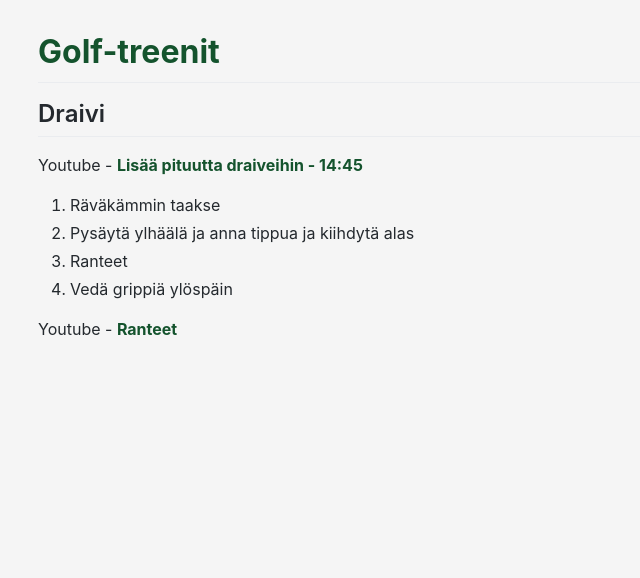
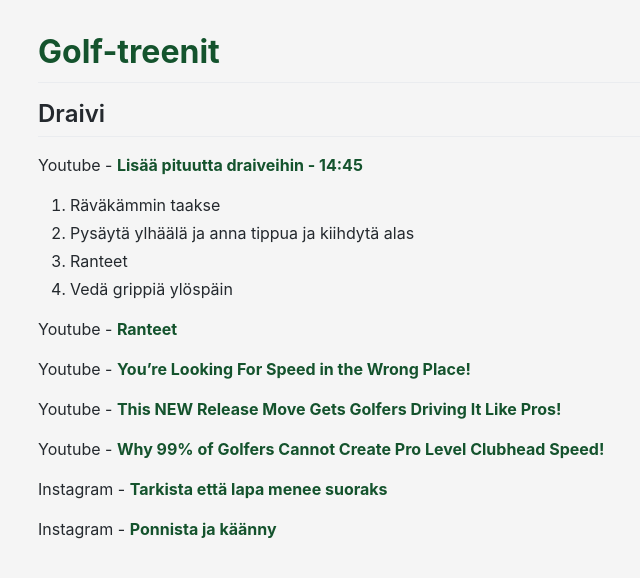
Before and after one commit to haapio/haapio.github.io, a Jekyll site: the page built from draivi.md, in a window 1280 px wide. Shown: the top 578 px of the page, without its empty margins (112-752 px from the left). Built offline with Jekyll 4.4.1, drawn with Linux system fonts in a browser that asks for light colours; comment, search, counter and statistics services are not loaded; our own code applies the rules of GitHub Pages for plain Markdown files.

Commit message:
Update draivi.md

```diff
--- a/draivi.md
+++ b/draivi.md
@@ -10,3 +10,13 @@ Youtube - [Lisää pituutta draiveihin - 14:45](https://www.youtube.com/watch?v=
 4.  Vedä grippiä ylöspäin
 
 Youtube - [Ranteet](https://www.instagram.com/reel/DZurpJGtD50)
+
+Youtube - [You're Looking For Speed in the Wrong Place!](https://youtu.be/2YjfgDOp30Q?is=KAYQ3VSzwoFJm5pW)
+
+Youtube - [This NEW Release Move Gets Golfers Driving It Like Pros!](https://youtu.be/khEhvm4Kv1E?is=sp_RYWkgEnt8Mxkw)
+
+Youtube - [Why 99% of Golfers Cannot Create Pro Level Clubhead Speed!](https://youtu.be/WcEgljXW6a4?is=4z_uwRtvJXnPipLa)
+
+Instagram - [Tarkista että lapa menee suoraks](https://www.instagram.com/reel/DdhgAk4hmD2/?stkn=a3E3cmNodnRzMG45)
+
+Instagram - [Ponnista ja käänny](https://www.instagram.com/reel/Ddr7OXmiGLb/?stkn=MTU2bmVpY3ltc3FldQ==)
```
